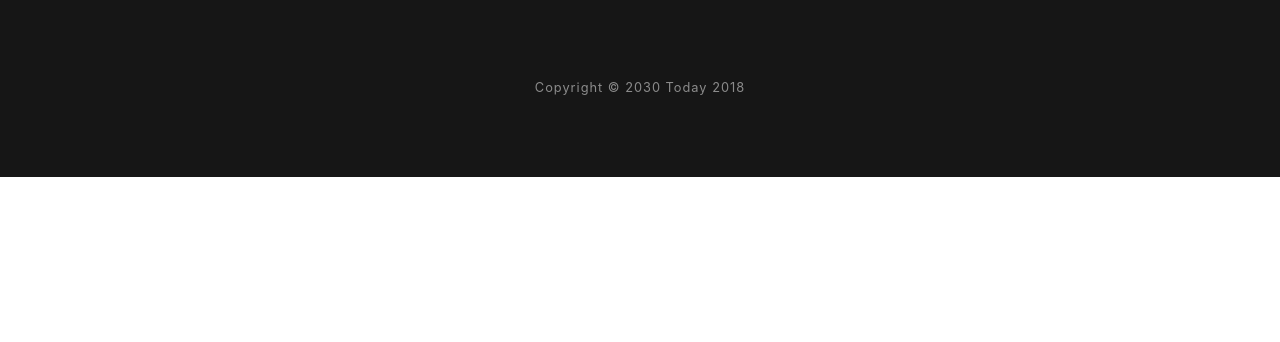
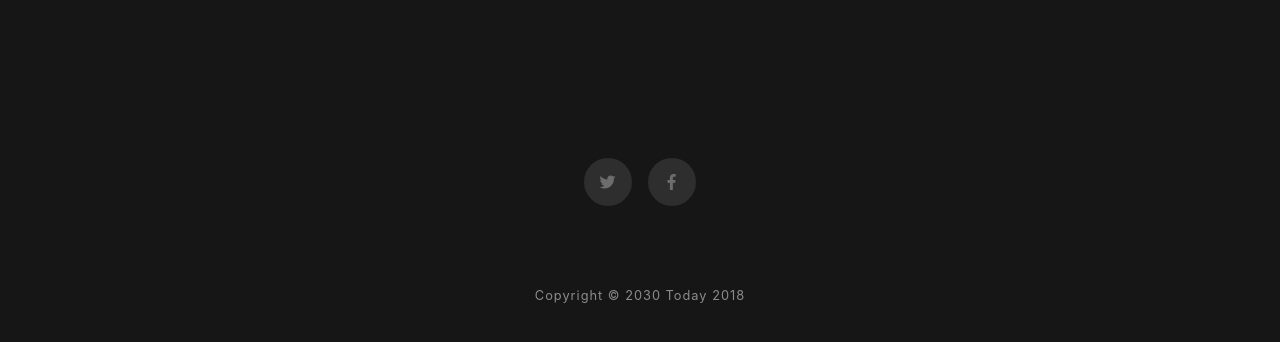
Before and after one commit to 2030today/2030today.github.io, a website with bundled scripts: page index.html in a window 1280 px wide. Shown: the part 802-1144 px from the top of the page. Before the commit the page ends 979 px from the top, so only its background shows below. Built offline with nearby package versions, Linux system fonts and the light colour scheme; a script that the page names is missing.

Commit message:
added Twitter and Facebook buttons

```diff
--- a/index.html
+++ b/index.html
@@ -65,24 +65,24 @@
     </header>
 
 
-    <!-- Contact Section
+    <!-- Contact Section -->
     <section class="contact-section bg-black">
       <div class="container">
 
         <div class="social d-flex justify-content-center">
-          <a href="#" class="mx-2">
+          <a href="https://twitter.com/2030today" class="mx-2">
             <i class="fab fa-twitter"></i>
           </a>
-          <a href="#" class="mx-2">
+          <a href="https://www.facebook.com/2030Today/" class="mx-2">
             <i class="fab fa-facebook-f"></i>
           </a>
-          <a href="#" class="mx-2">
+          <!--<a href="#" class="mx-2">
             <i class="fab fa-github"></i>
-          </a>
+          </a>-->
         </div>
 
       </div>
-    </section>-->
+    </section>
 
     <!-- Footer -->
     <footer class="bg-black small text-center text-white-50">
```
